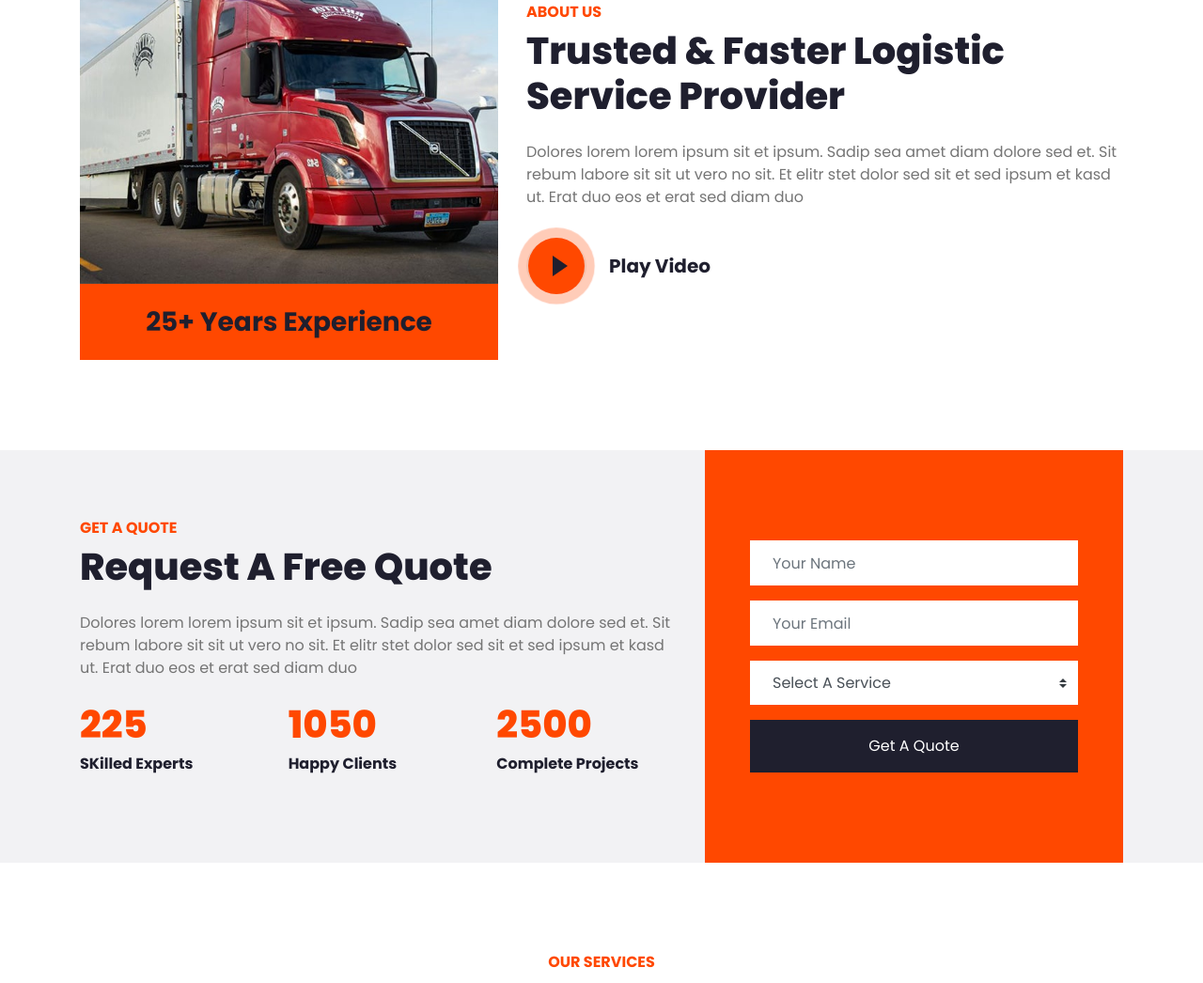
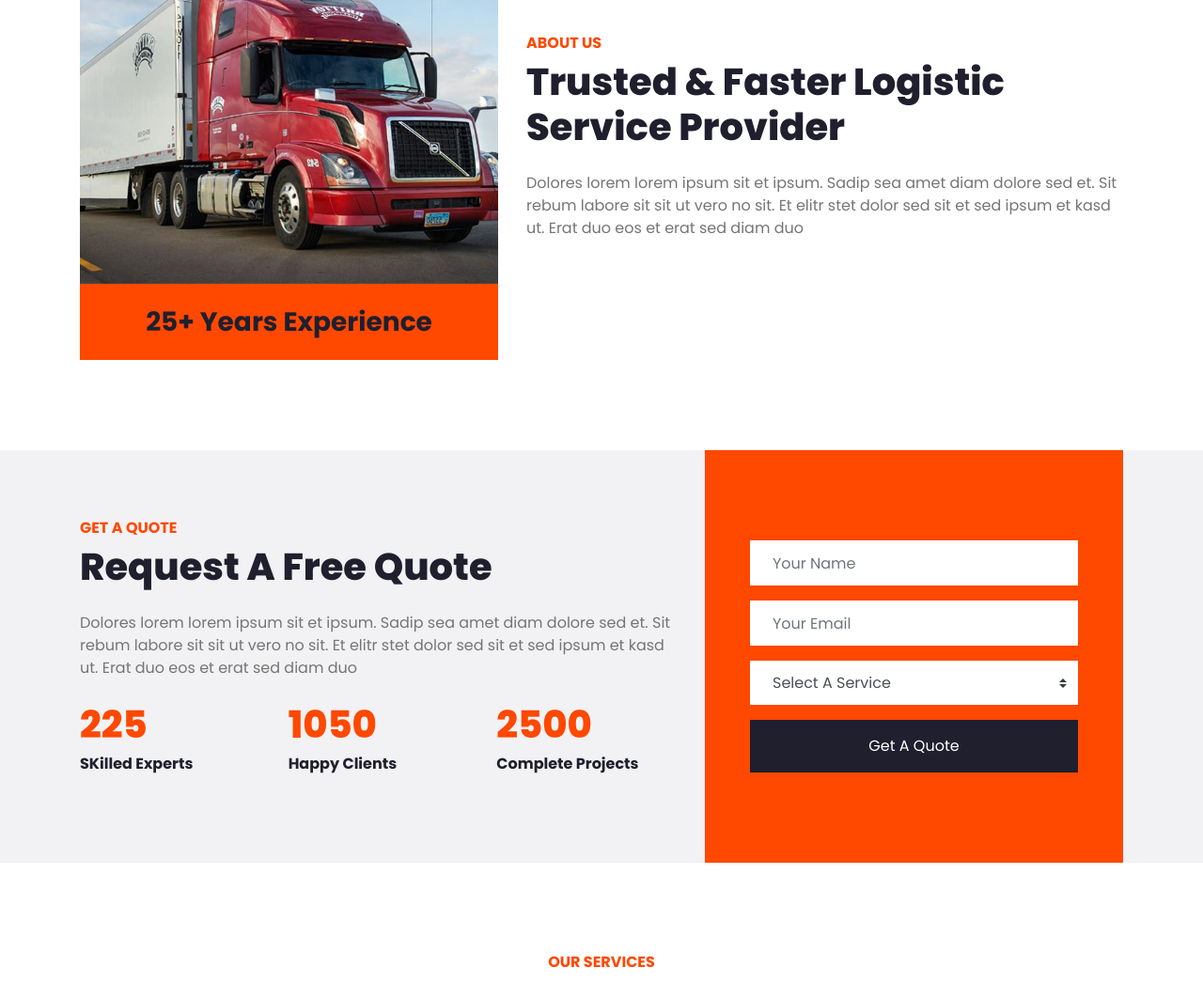
Before and after one commit to Coast-Information-Technology/logist-tech-pro, a plain HTML site: page index.html in a window 1280 px wide. Shown: the part 965-2011 px from the top of the page at 94% size. Drawn offline with nearby package versions, Linux system fonts and the light colour scheme.

Commit message:
👌: updated

```diff
--- a/index.html
+++ b/index.html
@@ -140,18 +140,6 @@
               dolor sed sit et sed ipsum et kasd ut. Erat duo eos et erat sed
               diam duo
             </p>
-            <div class="d-flex align-items-center pt-2">
-              <button
-                type="button"
-                class="btn-play"
-                data-toggle="modal"
-                data-src="https://www.youtube.com/embed/DWRcNpR6Kdc"
-                data-target="#videoModal"
-              >
-                <span></span>
-              </button>
-              <h5 class="font-weight-bold m-0 ml-4">Play Video</h5>
-            </div>
           </div>
         </div>
       </div>
```
